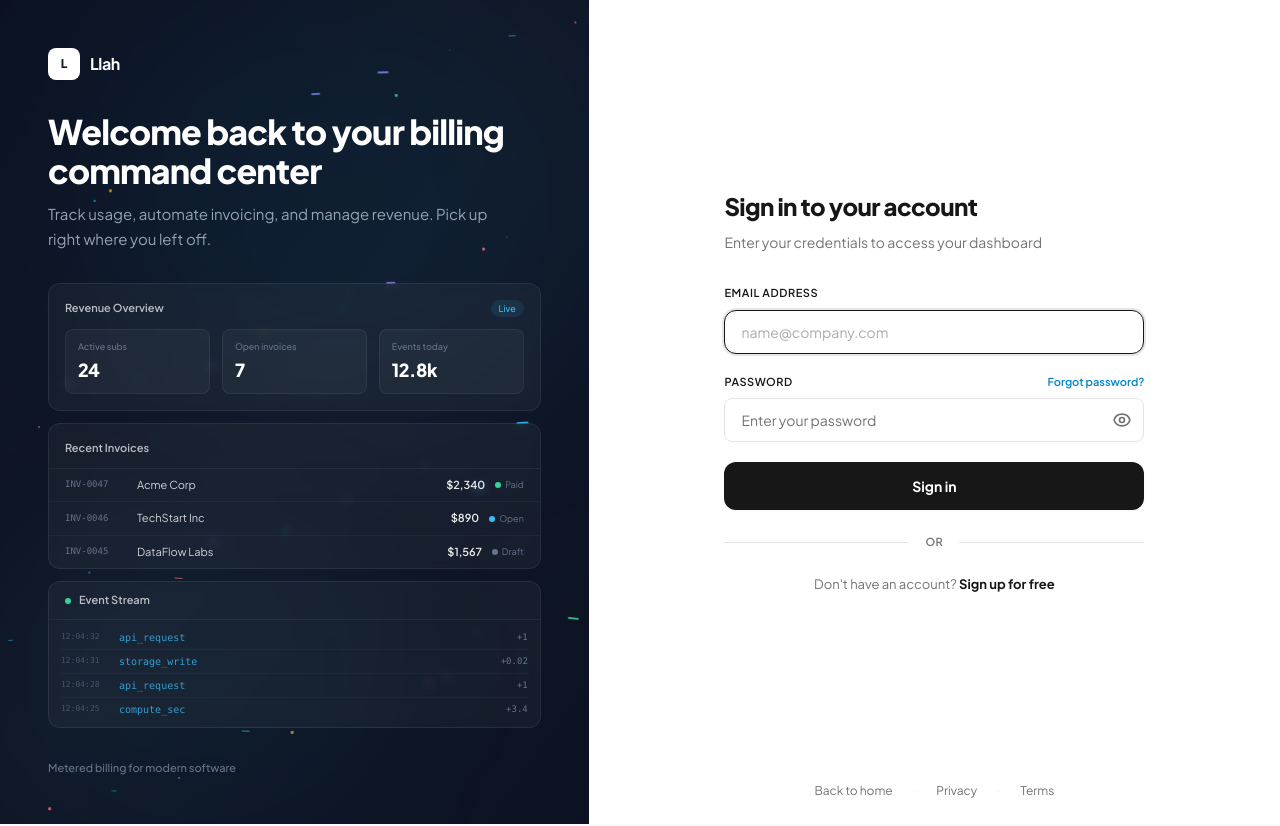
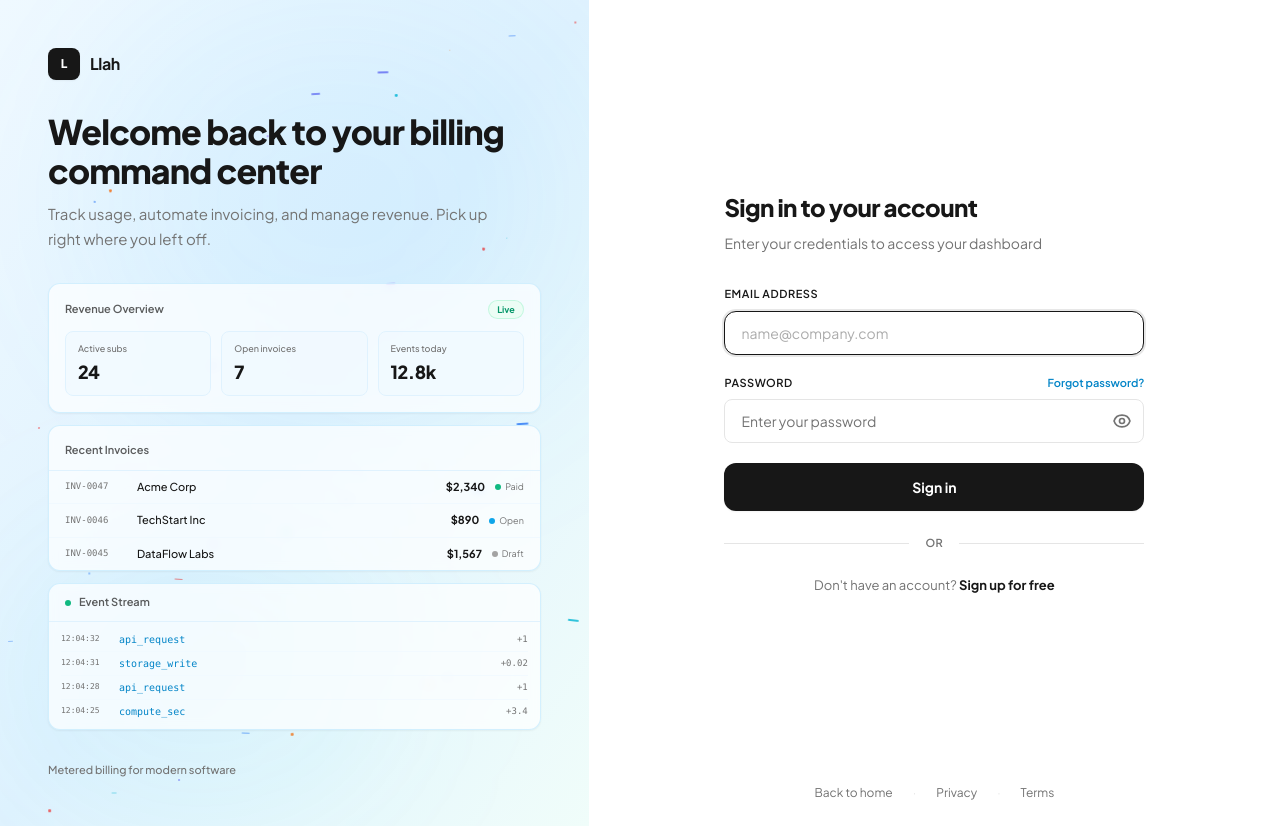
Before and after one commit to faisalkimz/llah, a React (Vite) app in the folder apps/web/: page /login in a window 1280 px wide. Built offline with nearby package versions, Linux system fonts and the light colour scheme; no server answers.

Commit message:
feat: add authentication visual components and layout for web app

```diff
--- a/apps/web/src/components/auth/AuthVisualLogin.jsx
+++ b/apps/web/src/components/auth/AuthVisualLogin.jsx
@@ -1,50 +1,50 @@
 /**
- * Login visual: A dashboard composition showing revenue data,
- * invoice table, and event stream to welcome users back.
+ * Login visual: Dashboard composition showing revenue data,
+ * invoice table, and event stream. Light-mode variant.
  */
 export default function AuthVisualLogin() {
   return (
     <div className="space-y-3" aria-hidden="true">
       {/* Mini dashboard card */}
-      <div className="rounded-xl border border-white/[0.08] bg-white/[0.04] p-4 backdrop-blur-sm">
+      <div className="rounded-xl border border-sky-200/60 bg-white/70 p-4 backdrop-blur-sm shadow-sm">
         <div className="flex items-center justify-between mb-3">
-          <span className="text-[11px] font-semibold text-white/70">Revenue Overview</span>
-          <span className="text-[9px] font-medium text-sky-400 bg-sky-400/10 px-2 py-0.5 rounded-full">Live</span>
+          <span className="text-[11px] font-semibold text-ink/70">Revenue Overview</span>
+          <span className="text-[9px] font-bold text-emerald-600 bg-emerald-50 px-2 py-0.5 rounded-full border border-emerald-200/60">Live</span>
         </div>
-        <div className="grid grid-cols-3 gap-3">
+        <div className="grid grid-cols-3 gap-2.5">
           {[
-            { label: 'Active subs', value: '24', color: 'text-white' },
-            { label: 'Open invoices', value: '7', color: 'text-white' },
-            { label: 'Events today', value: '12.8k', color: 'text-white' },
+            { label: 'Active subs', value: '24' },
+            { label: 'Open invoices', value: '7' },
+            { label: 'Events today', value: '12.8k' },
           ].map((stat, i) => (
-            <div key={i} className="rounded-lg bg-white/[0.04] border border-white/[0.06] px-3 py-2.5">
-              <div className="text-[9px] text-slate-500 font-medium mb-0.5">{stat.label}</div>
-              <div className={`text-[18px] font-extrabold tracking-tight ${stat.color}`}>{stat.value}</div>
+            <div key={i} className="rounded-lg bg-sky-50/80 border border-sky-100 px-3 py-2.5">
+              <div className="text-[9px] text-muted font-medium mb-0.5">{stat.label}</div>
+              <div className="text-[18px] font-extrabold tracking-tight text-ink">{stat.value}</div>
             </div>
           ))}
         </div>
       </div>
 
       {/* Recent invoices */}
-      <div className="rounded-xl border border-white/[0.08] bg-white/[0.04] overflow-hidden backdrop-blur-sm">
-        <div className="px-4 py-2.5 border-b border-white/[0.06]">
-          <span className="text-[11px] font-semibold text-white/70">Recent Invoices</span>
+      <div className="rounded-xl border border-sky-200/60 bg-white/70 overflow-hidden backdrop-blur-sm shadow-sm">
+        <div className="px-4 py-2.5 border-b border-sky-100">
+          <span className="text-[11px] font-semibold text-ink/70">Recent Invoices</span>
         </div>
         {[
-          { id: 'INV-0047', name: 'Acme Corp', amount: '$2,340', status: 'Paid', dot: 'bg-emerald-400' },
-          { id: 'INV-0046', name: 'TechStart Inc', amount: '$890', status: 'Open', dot: 'bg-sky-400' },
-          { id: 'INV-0045', name: 'DataFlow Labs', amount: '$1,567', status: 'Draft', dot: 'bg-slate-500' },
+          { id: 'INV-0047', name: 'Acme Corp', amount: '$2,340', status: 'Paid', dot: 'bg-emerald-500' },
+          { id: 'INV-0046', name: 'TechStart Inc', amount: '$890', status: 'Open', dot: 'bg-sky-500' },
+          { id: 'INV-0045', name: 'DataFlow Labs', amount: '$1,567', status: 'Draft', dot: 'bg-neutral-400' },
         ].map((inv, i) => (
-          <div key={i} className="flex items-center justify-between px-4 py-2 border-b border-white/[0.04] last:border-0">
+          <div key={i} className="flex items-center justify-between px-4 py-2 border-b border-sky-50 last:border-0">
             <div className="flex items-center gap-2.5">
-              <span className="text-[9px] font-mono text-slate-500 w-[62px]">{inv.id}</span>
-              <span className="text-[11px] text-white/80">{inv.name}</span>
+              <span className="text-[9px] font-mono text-muted w-[62px]">{inv.id}</span>
+              <span className="text-[11px] text-ink font-medium">{inv.name}</span>
             </div>
             <div className="flex items-center gap-2.5">
-              <span className="text-[11px] font-semibold text-white/90">{inv.amount}</span>
+              <span className="text-[11px] font-bold text-ink">{inv.amount}</span>
               <div className="flex items-center gap-1">
                 <div className={`h-1.5 w-1.5 rounded-full ${inv.dot}`}></div>
-                <span className="text-[9px] text-slate-500">{inv.status}</span>
+                <span className="text-[9px] text-muted">{inv.status}</span>
               </div>
             </div>
           </div>
@@ -52,24 +52,24 @@ export default function AuthVisualLogin() {
       </div>
 
       {/* Event stream */}
-      <div className="rounded-xl border border-white/[0.08] bg-white/[0.04] overflow-hidden backdrop-blur-sm">
-        <div className="px-4 py-2.5 border-b border-white/[0.06]">
+      <div className="rounded-xl border border-sky-200/60 bg-white/70 overflow-hidden backdrop-blur-sm shadow-sm">
+        <div className="px-4 py-2.5 border-b border-sky-100">
           <div className="flex items-center gap-2">
-            <div className="h-1.5 w-1.5 rounded-full bg-emerald-400 animate-pulse"></div>
-            <span className="text-[11px] font-semibold text-white/70">Event Stream</span>
+            <div className="h-1.5 w-1.5 rounded-full bg-emerald-500 animate-pulse"></div>
+            <span className="text-[11px] font-semibold text-ink/70">Event Stream</span>
           </div>
         </div>
         <div className="px-3 py-1.5">
           {[
-            { time: '12:04:32', event: 'api_request', meter: 'api_calls', val: '+1' },
-            { time: '12:04:31', event: 'storage_write', meter: 'storage_gb', val: '+0.02' },
-            { time: '12:04:28', event: 'api_request', meter: 'api_calls', val: '+1' },
-            { time: '12:04:25', event: 'compute_sec', meter: 'compute', val: '+3.4' },
+            { time: '12:04:32', event: 'api_request', val: '+1' },
+            { time: '12:04:31', event: 'storage_write', val: '+0.02' },
+            { time: '12:04:28', event: 'api_request', val: '+1' },
+            { time: '12:04:25', event: 'compute_sec', val: '+3.4' },
           ].map((e, i) => (
-            <div key={i} className="flex items-center gap-2 py-1 border-b border-white/[0.03] last:border-0">
-              <span className="text-[8px] font-mono text-slate-600 w-[50px]">{e.time}</span>
-              <span className="text-[10px] text-sky-400/80 font-mono">{e.event}</span>
-              <span className="ml-auto text-[9px] font-mono text-slate-500">{e.val}</span>
+            <div key={i} className="flex items-center gap-2 py-1 border-b border-sky-50/80 last:border-0">
+              <span className="text-[8px] font-mono text-muted w-[50px]">{e.time}</span>
+              <span className="text-[10px] text-sky-600 font-mono font-medium">{e.event}</span>
+              <span className="ml-auto text-[9px] font-mono text-muted">{e.val}</span>
             </div>
           ))}
         </div>
--- a/apps/web/src/components/auth/AuthVisualRegister.jsx
+++ b/apps/web/src/components/auth/AuthVisualRegister.jsx
@@ -1,15 +1,15 @@
 /**
- * Register visual: Onboarding steps + API integration preview
- * showing how quickly you can start sending usage events.
+ * Register visual: Onboarding steps + API integration preview.
+ * Light-mode variant.
  */
 export default function AuthVisualRegister() {
   return (
     <div className="space-y-3" aria-hidden="true">
       {/* Setup progress */}
-      <div className="rounded-xl border border-white/[0.08] bg-white/[0.04] p-4 backdrop-blur-sm">
+      <div className="rounded-xl border border-sky-200/60 bg-white/70 p-4 backdrop-blur-sm shadow-sm">
         <div className="flex items-center justify-between mb-4">
-          <span className="text-[11px] font-semibold text-white/70">Getting Started</span>
-          <span className="text-[9px] font-medium text-emerald-400 bg-emerald-400/10 px-2 py-0.5 rounded-full">3 steps</span>
+          <span className="text-[11px] font-semibold text-ink/70">Getting Started</span>
+          <span className="text-[9px] font-bold text-emerald-600 bg-emerald-50 px-2 py-0.5 rounded-full border border-emerald-200/60">3 steps</span>
         </div>
         <div className="space-y-3">
           {[
@@ -20,8 +20,8 @@ export default function AuthVisualRegister() {
             <div key={i} className="flex items-start gap-3">
               <div className={`flex h-6 w-6 flex-shrink-0 items-center justify-center rounded-full text-[10px] font-bold ${
                 s.done
-                  ? 'bg-emerald-400/20 text-emerald-400'
-                  : 'border border-white/[0.12] text-slate-500'
+                  ? 'bg-emerald-100 text-emerald-600 border border-emerald-200'
+                  : 'bg-sky-50 border border-sky-200 text-sky-500'
               }`}>
                 {s.done ? (
                   <svg className="h-3 w-3" fill="none" viewBox="0 0 24 24" stroke="currentColor" strokeWidth={3}>
@@ -30,8 +30,8 @@ export default function AuthVisualRegister() {
                 ) : s.step}
               </div>
               <div>
-                <div className="text-[12px] font-semibold text-white/80">{s.label}</div>
-                <div className="text-[10px] text-slate-500">{s.desc}</div>
+                <div className="text-[12px] font-semibold text-ink">{s.label}</div>
+                <div className="text-[10px] text-muted">{s.desc}</div>
               </div>
             </div>
           ))}
@@ -39,35 +39,37 @@ export default function AuthVisualRegister() {
       </div>
 
       {/* API integration preview */}
-      <div className="rounded-xl border border-white/[0.08] bg-[#0d1117] overflow-hidden">
-        <div className="flex items-center gap-2 px-4 py-2.5 border-b border-white/[0.06]">
+      <div className="rounded-xl border border-neutral-200 bg-[#1e1e1e] overflow-hidden shadow-sm">
+        <div className="flex items-center gap-2 px-4 py-2.5 border-b border-neutral-700/50">
           <span className="text-[9px] font-bold text-emerald-400 bg-emerald-400/10 px-1.5 py-0.5 rounded">POST</span>
-          <span className="text-[10px] font-mono text-slate-400">/v1/events</span>
+          <span className="text-[10px] font-mono text-neutral-400">/v1/events</span>
         </div>
         <div className="px-4 py-3 font-mono text-[10px] leading-[1.8]">
-          <div><span className="text-slate-500">{'{'}</span></div>
-          <div className="pl-3"><span className="text-sky-300">"customer_id"</span><span className="text-slate-500">: </span><span className="text-amber-300">"cus_8a3f2b"</span><span className="text-slate-500">,</span></div>
-          <div className="pl-3"><span className="text-sky-300">"meter"</span><span className="text-slate-500">: </span><span className="text-amber-300">"api_requests"</span><span className="text-slate-500">,</span></div>
-          <div className="pl-3"><span className="text-sky-300">"value"</span><span className="text-slate-500">: </span><span className="text-emerald-300">1</span></div>
-          <div><span className="text-slate-500">{'}'}</span></div>
+          <div><span className="text-neutral-500">{'{'}</span></div>
+          <div className="pl-3"><span className="text-[#9cdcfe]">"customer_id"</span><span className="text-neutral-500">: </span><span className="text-[#ce9178]">"cus_8a3f2b"</span><span className="text-neutral-500">,</span></div>
+          <div className="pl-3"><span className="text-[#9cdcfe]">"meter"</span><span className="text-neutral-500">: </span><span className="text-[#ce9178]">"api_requests"</span><span className="text-neutral-500">,</span></div>
+          <div className="pl-3"><span className="text-[#9cdcfe]">"value"</span><span className="text-neutral-500">: </span><span className="text-[#b5cea8]">1</span></div>
+          <div><span className="text-neutral-500">{'}'}</span></div>
         </div>
-        <div className="px-4 py-2 border-t border-white/[0.06] flex items-center gap-2">
+        <div className="px-4 py-2 border-t border-neutral-700/50 flex items-center gap-2">
           <div className="h-1.5 w-1.5 rounded-full bg-emerald-400"></div>
-          <span className="text-[9px] text-slate-500">201 Created · 14ms</span>
+          <span className="text-[9px] text-neutral-500">201 Created · 14ms</span>
         </div>
       </div>
 
       {/* Capabilities */}
       <div className="grid grid-cols-2 gap-2">
         {[
-          { label: 'Usage tracking', icon: '⟶' },
-          { label: 'Auto invoicing', icon: '⟶' },
-          { label: 'Flexible pricing', icon: '⟶' },
-          { label: 'Revenue reports', icon: '⟶' },
+          { label: 'Usage tracking' },
+          { label: 'Auto invoicing' },
+          { label: 'Flexible pricing' },
+          { label: 'Revenue reports' },
         ].map((cap, i) => (
-          <div key={i} className="rounded-lg border border-white/[0.06] bg-white/[0.02] px-3 py-2.5 flex items-center gap-2">
-            <span className="text-[10px] text-sky-400/60">{cap.icon}</span>
-            <span className="text-[10px] text-slate-400 font-medium">{cap.label}</span>
+          <div key={i} className="rounded-lg border border-sky-200/60 bg-white/60 px-3 py-2.5 flex items-center gap-2 backdrop-blur-sm">
+            <svg className="h-3 w-3 text-sky-500 flex-shrink-0" fill="none" viewBox="0 0 24 24" stroke="currentColor" strokeWidth={2.5}>
+              <path strokeLinecap="round" strokeLinejoin="round" d="M5 13l4 4L19 7" />
+            </svg>
+            <span className="text-[10px] text-ink font-medium">{cap.label}</span>
           </div>
         ))}
       </div>
--- a/apps/web/src/layouts/AuthLayout.jsx
+++ b/apps/web/src/layouts/AuthLayout.jsx
@@ -22,21 +22,21 @@ export default function AuthLayout({
     <div className="flex min-h-screen">
       {/* ═══ LEFT PANEL: Brand + Visual ═══ */}
       <div className="hidden lg:flex lg:w-[46%] relative overflow-hidden">
-        {/* Deep gradient background */}
-        <div className="absolute inset-0 bg-gradient-to-br from-[#0c1222] via-[#111827] to-[#0c1222]"></div>
+        {/* Light blue gradient background */}
+        <div className="absolute inset-0 bg-gradient-to-br from-[#f0f9ff] via-[#e0f2fe] to-[#f0fdfa]"></div>
 
         {/* Floating particles */}
-        <FloatingParticles count={40} dark />
+        <FloatingParticles count={40} />
 
         {/* Subtle gradient accents */}
-        <div className="absolute top-0 right-0 w-[500px] h-[400px] bg-sky-500/[0.06] rounded-full blur-[100px]" aria-hidden="true"></div>
-        <div className="absolute bottom-0 left-0 w-[400px] h-[300px] bg-cyan-500/[0.04] rounded-full blur-[80px]" aria-hidden="true"></div>
+        <div className="absolute top-0 right-0 w-[500px] h-[400px] bg-sky-400/[0.08] rounded-full blur-[100px]" aria-hidden="true"></div>
+        <div className="absolute bottom-0 left-0 w-[400px] h-[300px] bg-cyan-400/[0.06] rounded-full blur-[80px]" aria-hidden="true"></div>
 
         {/* Content */}
         <div className="relative z-10 flex flex-col justify-between p-10 xl:p-12 w-full">
           {/* Logo */}
-          <Link to="/" className="flex items-center gap-2.5 text-white group" id="auth-logo">
-            <div className="flex h-8 w-8 items-center justify-center rounded-lg bg-white text-[12px] font-extrabold text-[#111827] transition-transform group-hover:scale-105 shadow-sm">
+          <Link to="/" className="flex items-center gap-2.5 text-ink group" id="auth-logo">
+            <div className="flex h-8 w-8 items-center justify-center rounded-lg bg-ink text-[12px] font-extrabold text-white transition-transform group-hover:scale-105 shadow-sm">
               L
             </div>
             <span className="text-[16px] font-bold tracking-tight">Llah</span>
@@ -44,10 +44,10 @@ export default function AuthLayout({
 
           {/* Main content area */}
           <div className="flex-1 flex flex-col justify-center py-8 max-w-lg">
-            <h1 className="text-[28px] xl:text-[34px] font-extrabold text-white leading-[1.15] tracking-tight mb-3">
+            <h1 className="text-[28px] xl:text-[34px] font-extrabold text-ink leading-[1.15] tracking-tight mb-3">
               {brandHeadline}
             </h1>
-            <p className="text-[14px] xl:text-[15px] text-slate-400 leading-relaxed mb-8 max-w-md">
+            <p className="text-[14px] xl:text-[15px] text-muted leading-relaxed mb-8 max-w-md">
               {brandSubtitle}
             </p>
 
@@ -58,7 +58,7 @@ export default function AuthLayout({
           </div>
 
           {/* Footer */}
-          <div className="text-[11px] text-slate-500 font-medium">
+          <div className="text-[11px] text-muted font-medium">
             {brandFooter}
           </div>
         </div>
```
Also changed, not shown: apps/web/src/components/auth/AuthVisualRecovery.jsx (+29 -29 lines).
